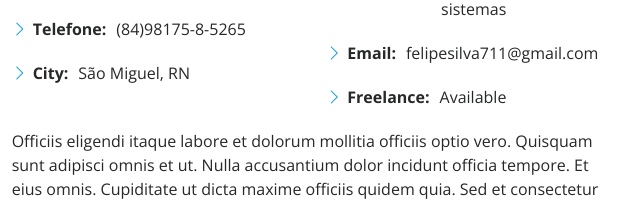
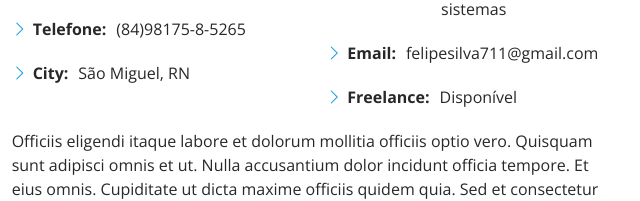
Before and after one commit to felipekennedys/portfolio, a plain HTML site: page index.html in a window 1280 px wide. Shown: the part 1167-1368 px from the top of the page, 633-1273 px from the left. Drawn offline with nearby package versions, Linux system fonts and the light colour scheme.

Commit message:
Correção de status

```diff
--- a/index.html
+++ b/index.html
@@ -113,7 +113,7 @@
                   <li><i class="bi bi-chevron-right"></i> <strong>Idade:</strong> <span>23</span></li>
                   <li><i class="bi bi-chevron-right"></i> <strong>Formação:</strong> <span>Graduando Análise e Desenvolvimento de sistemas</span></li>
                   <li><i class="bi bi-chevron-right"></i> <strong>Email:</strong> <span>felipesilva711@gmail.com</span></li>
-                  <li><i class="bi bi-chevron-right"></i> <strong>Freelance:</strong> <span>Available</span></li>
+                  <li><i class="bi bi-chevron-right"></i> <strong>Freelance:</strong> <span>Disponível</span></li>
                 </ul>
               </div>
             </div>
```
